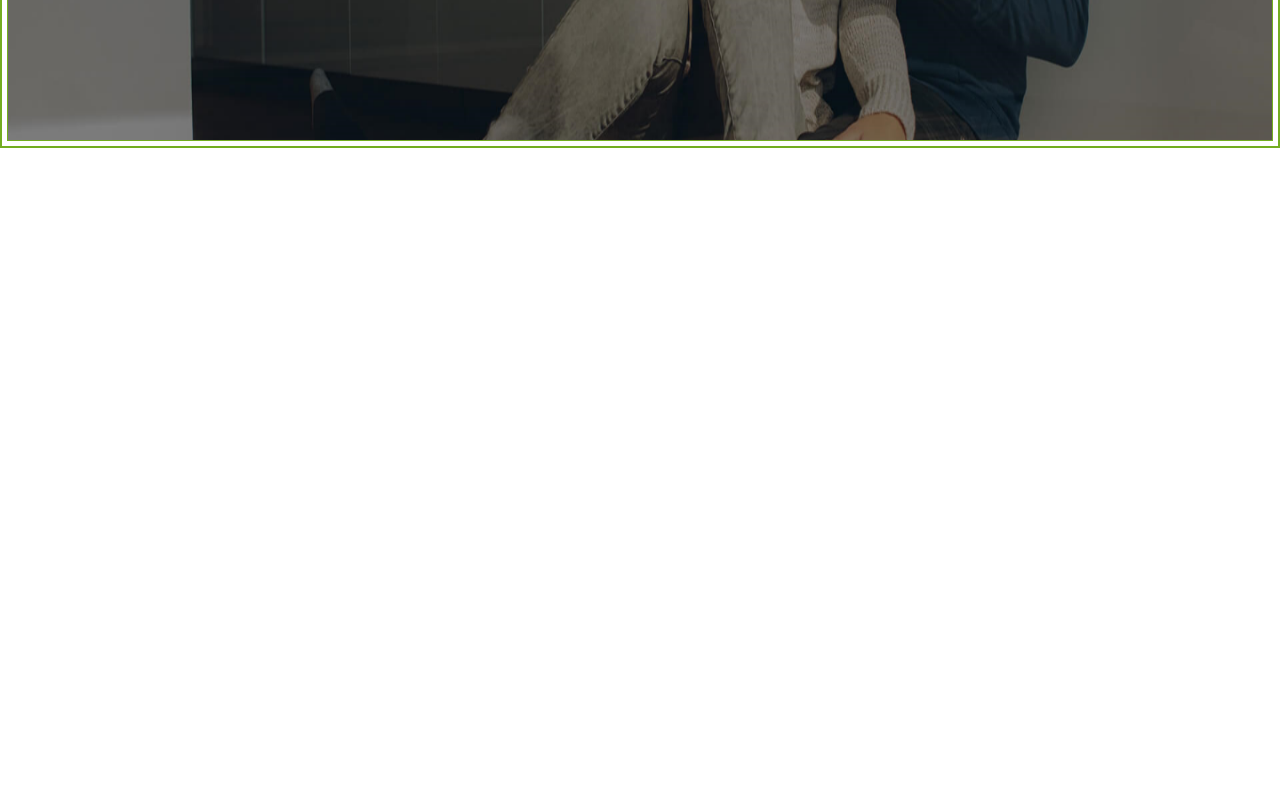
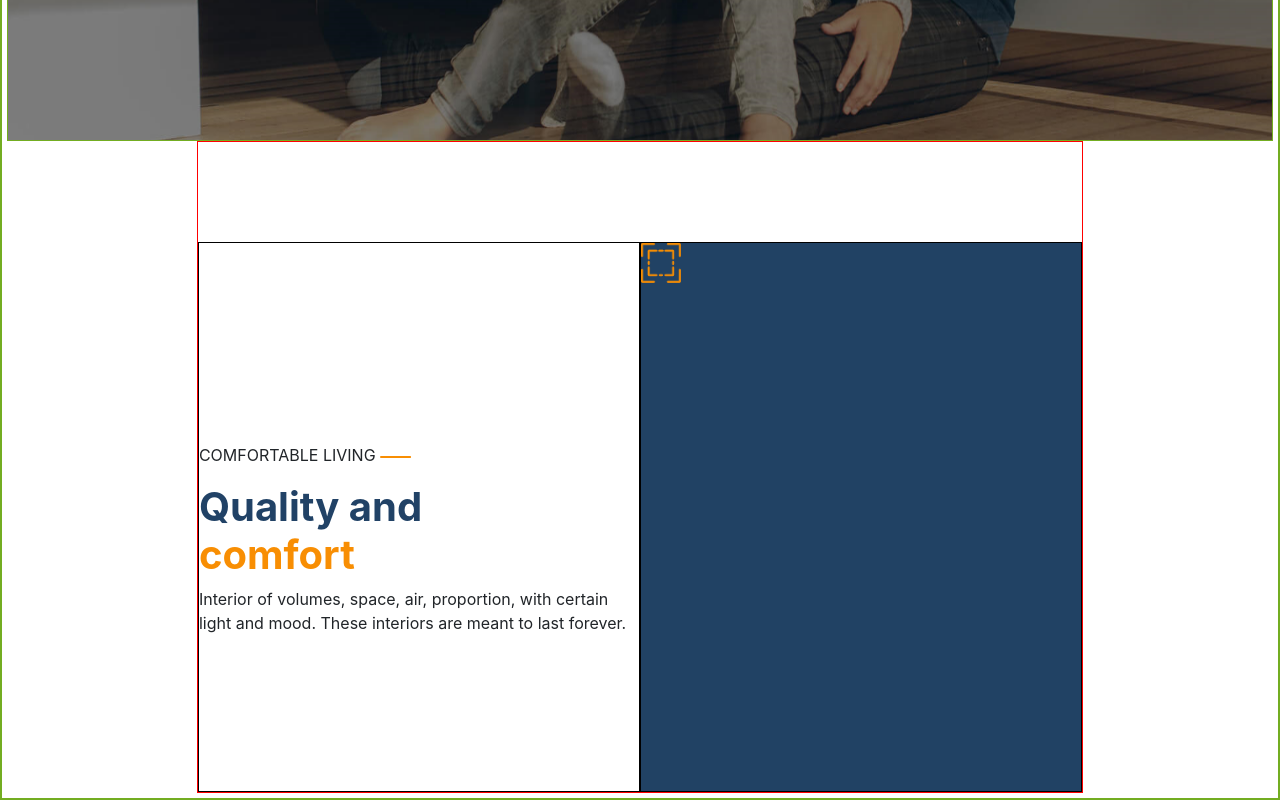
Before and after one commit to awais0099/realstatelandingpage, a plain HTML site: page index.html in a window 1280 px wide. Shown: the part 516-1316 px from the top of the page. Before the commit the page ends 800 px from the top, so only its background shows below. Drawn offline with nearby package versions, Linux system fonts and the light colour scheme.

Commit message:
2nd section start, box complition, some content in created

```diff
--- a/index.html
+++ b/index.html
@@ -81,6 +81,34 @@
 				</div>
 			</div>
 
+
+			<div class="row">
+				<div class="col-md-12">
+					<div id="contents-container">
+
+						<div class="quality-comfort">
+							<div class="quality-comfort_lbox  box">
+								<div>
+									<p>COMFORTABLE LIVING <img src="images/Path 5.png"> </p>
+									<h1 style="font-weight: bold;">Quality and <br> <span class="color-comfort">comfort</span></h1>
+									<p>Interior of volumes, space, air, proportion, with certain light and mood. These interiors are meant to last forever.
+</p>
+								</div>
+							</div>
+
+							<div class="quality-comfort_rbox  box">
+								<div class="square-meter">
+									<img src="images/Group 7.png" width="40" height="40">
+								</div>
+								<div class="complition-year"></div>
+								<div class="apartments"></div>
+								<div class="parking-spots"></div>
+							</div>
+						</div>
+
+					</div>
+				</div>
+			</div>
 		</div>
 	</body>
 </html>
--- a/style.css
+++ b/style.css
@@ -23,7 +23,7 @@ body{
 	width: 70%;
 	margin: auto;
 	padding: 10px;
-	border: 2px solid black;
+	/*border: 2px solid black;*/
 	overflow:hidden;
 }
 
@@ -119,3 +119,43 @@ body{
 .little-container .box {
 	display: inline-block;
 }
+
+/*   */
+
+#contents-container{
+	width: 70%;
+	margin: auto;
+	overflow:hidden;
+	border: 1px solid red;
+}
+
+.quality-comfort {
+	margin-top: 100px;
+	display: flex;
+  justify-content: center;
+  align-items: center;
+}
+
+.quality-comfort .quality-comfort_lbox {
+	box-sizing: border-box;
+	padding: 200px 0px;
+}
+
+.quality-comfort .box {
+	display: inline-block;
+	border: 1px solid black;
+	width: 480px;
+	height: 550px;
+}
+
+.quality-comfort_lbox div .color-comfort {
+	color: #F88E03;
+}
+
+.quality-comfort_lbox div h1{
+	color: #214266;
+}
+
+.quality-comfort_rbox {
+	background-color: #214264;
+}
```
Also changed, not shown: images/Group 7.png (added), images/Path 5.png (added).
